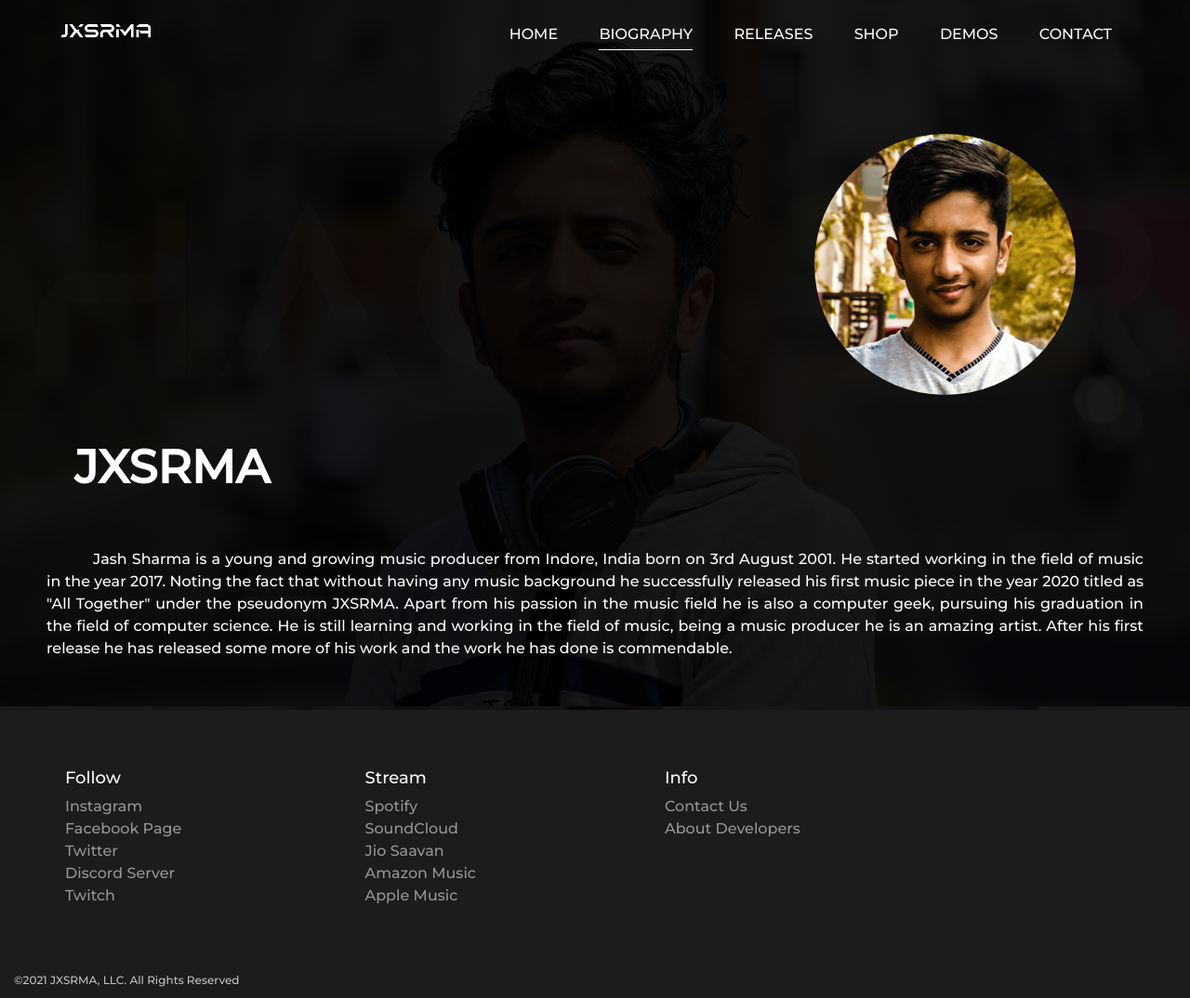
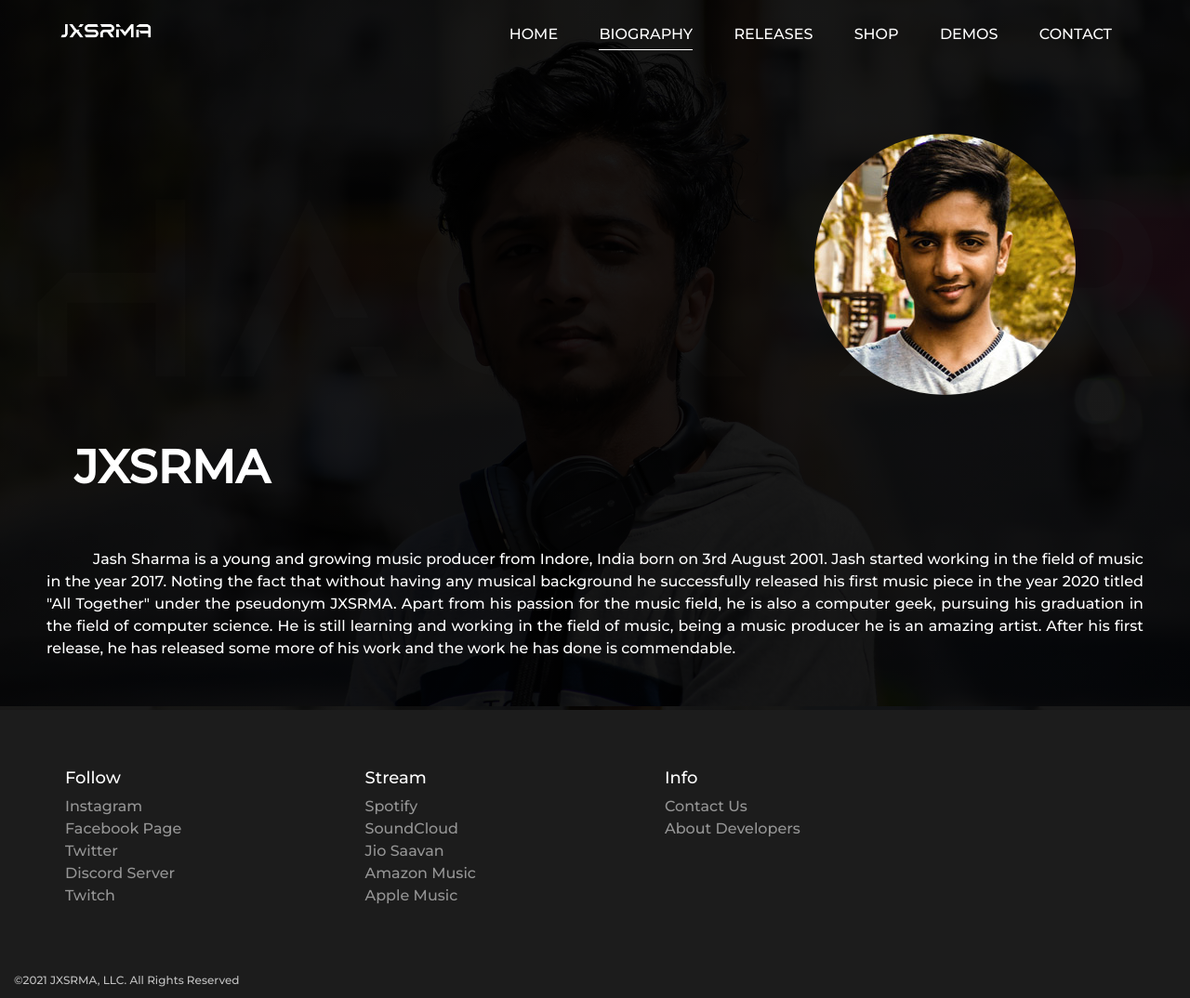
Before and after one commit to jxsrma/jxsrmaweb, a Django app: page /bio in a window 1280 px wide. Shown: the whole page at 93% size. Run offline with Django 3.2, Linux system fonts and the light colour scheme; data that the repository does not hold is empty.

Commit message:
smaller changes

```diff
--- a/templates/bio.html
+++ b/templates/bio.html
@@ -21,9 +21,9 @@
             </div>
             <h1>JXSRMA</h1>
             <p>
-                Jash Sharma is a young and growing music producer from Indore, India born on 3rd August 2001. He started working in the field of music in the year 2017. Noting the fact that without having any music background he successfully released his first music
-                piece in the year 2020 titled as "All Together" under the pseudonym JXSRMA. Apart from his passion in the music field he is also a computer geek, pursuing his graduation in the field of computer science. He is still learning and working
-                in the field of music, being a music producer he is an amazing artist. After his first release he has released some more of his work and the work he has done is commendable.
+                Jash Sharma is a young and growing music producer from Indore, India born on 3rd August 2001. Jash started working in the field of music in the year 2017. Noting the fact that without having any musical background he successfully released his first music
+                piece in the year 2020 titled "All Together" under the pseudonym JXSRMA. Apart from his passion for the music field, he is also a computer geek, pursuing his graduation in the field of computer science. He is still learning and working
+                in the field of music, being a music producer he is an amazing artist. After his first release, he has released some more of his work and the work he has done is commendable.
             </p>
         </div>
     </div>
```
Also changed, not shown: website/views.py (+12 -0 lines).
